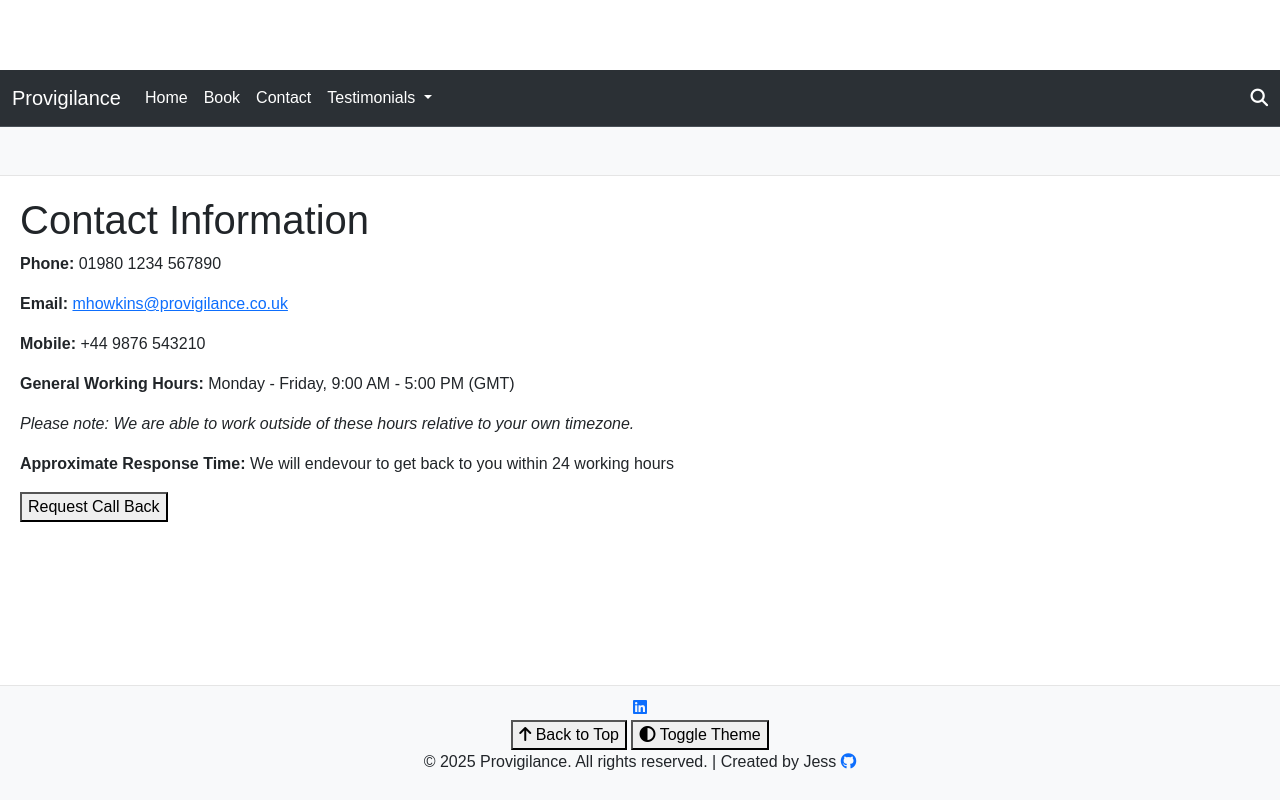
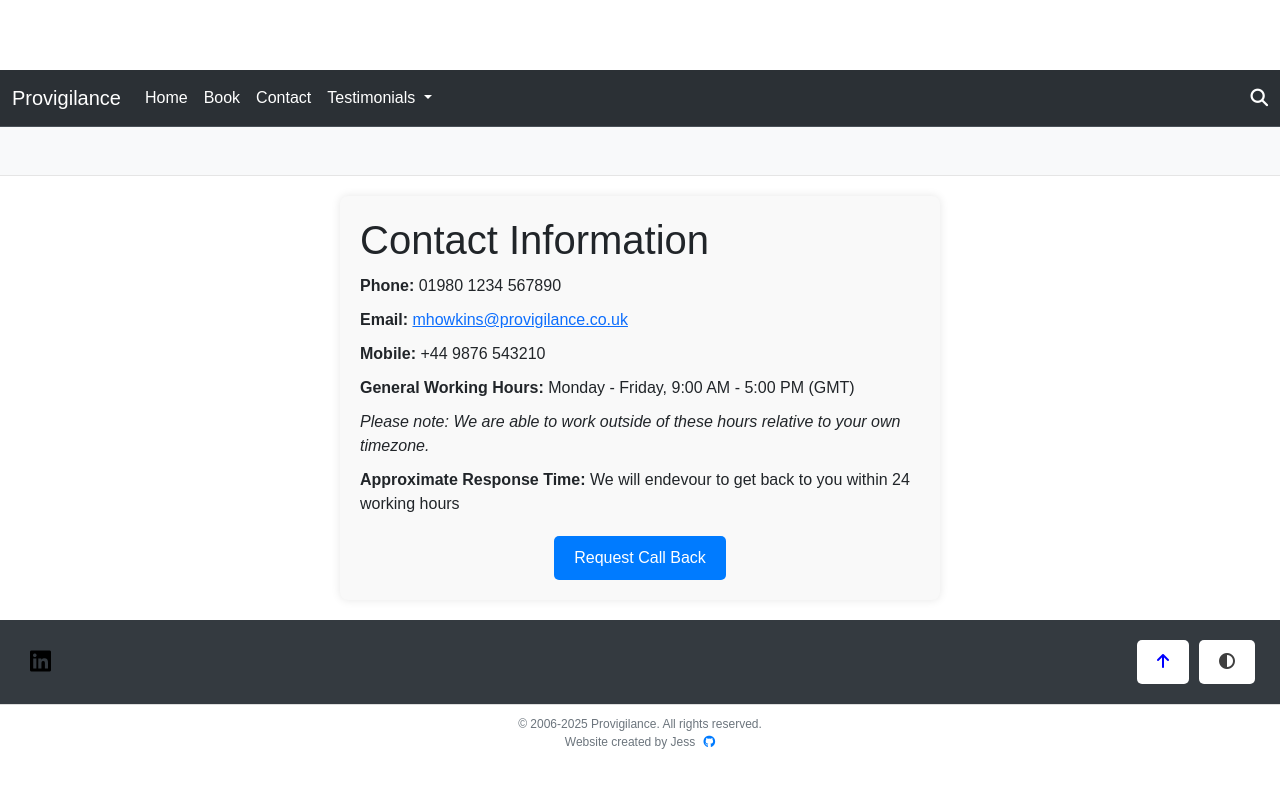
Before and after one commit to jesskins/provigilance, a Django app: page /contact/ in a window 1280 px wide. Run offline with Django 4.2, Linux system fonts and the light colour scheme; some libraries are stand-ins or nearby versions.

Commit message:
footer nicer, need to make main content of footer nicer... noticed i've broken the js for search bar again excellent

```diff
--- a/static/style.css
+++ b/static/style.css
@@ -18,16 +18,6 @@ main {
     background-color: #ffffff;
 }
 
-/* Footer styles */
-footer {
-    padding: 10px;
-    background-color: #f8f9fa;
-    text-align: center;
-    border-top: 1px solid #e5e5e5;
-    position: fixed;
-    width: 100%;
-    bottom: 0;
-}
 
 /* Custom navbar styles */
 .navbar {
@@ -71,3 +61,197 @@ footer {
     color: white;
     font-size: 110%;
 }
+
+
+/* Footer styles */
+/* .footer-content {
+    display: flex;
+    flex-direction: column;
+    align-items: center;
+    padding: 20px;
+    background-color: #f1f1f1;
+    text-align: center;
+}
+
+.social-links {
+    margin: 10px 0;
+}
+
+.social-links a {
+    margin: 0 10px;
+    color: #000;
+    text-decoration: none;
+}
+
+.footer-buttons {
+    margin-top: 10px;
+}
+
+.footer-buttons button {
+    margin: 5px;
+    padding: 10px 20px;
+    border: none;
+    border-radius: 5px;
+    cursor: pointer;
+}
+
+#toggle-theme {
+    background-color: #007bff;
+    color: white;
+}
+
+#toggle-theme:hover {
+    background-color: #0056b3;
+}
+
+#back-to-top {
+    background-color: #28a745;
+    color: white;
+}
+
+#back-to-top:hover {
+    background-color: #1e7e34;
+} */
+
+/* Footer styles */
+.footer-main {
+    display: flex;
+    justify-content: space-between;
+    align-items: center;
+    padding: 20px;
+    background-color: #343a40;
+    text-align: center;
+    width: 100%;
+}
+
+.social-links {
+    display: flex;
+    align-items: center;
+}
+
+.social-links a {
+    margin: 0 10px;
+    color: #000;
+    text-decoration: none;
+    font-size: 24px;
+}
+
+.social-links a:hover {
+    color: #007bff;
+}
+
+.footer-buttons {
+    display: flex;
+    align-items: center;
+}
+
+.footer-buttons button {
+    margin: 0 5px;
+    padding: 10px 20px;
+    border: none;
+    border-radius: 5px;
+    cursor: pointer;
+    font-size: 16px;
+}
+
+#toggle-theme {
+    background-color: #ffffff;
+    color: #3f3f3f;
+}
+
+#toggle-theme:hover {
+    background-color: #3f3f3f;
+    color: #ffffff
+}
+
+#back-to-top {
+    background-color: white;
+    color: blue;
+}
+
+#back-to-top:hover {
+    background-color: #007bff;
+    color: #ffffff
+
+}
+
+/* Footer bottom section styles */
+.footer-bottom {
+    background-color: #ffffff;
+    padding: 10px 0;
+    font-size: 12px;
+    text-align: center;
+    border-top: 1px solid #ddd;
+    width: 100%;
+}
+
+.footer-bottom p {
+    margin: 0;
+    color: #6c757d;
+}
+
+
+.footer-bottom-buis {
+    align-items: left;
+}
+
+.footer-bottom-dev {
+    align-items: right;
+}
+
+.footer-bottom a {
+    color: #007bff;
+    text-decoration: none;
+}
+
+.footer-bottom a:hover {
+    text-decoration: underline;
+}
+
+.footer-bottom i {
+    margin-left: 5px;
+}
+
+
+/* Dark mode styles */
+body.dark-mode {
+    background-color: #333;
+    color: white;
+}
+
+body.dark-mode .footer-content {
+    background-color: #444;
+}
+
+
+/* Contact page styles */
+.contact-container {
+    max-width: 600px;
+    margin: 0 auto;
+    padding: 20px;
+    background-color: #f9f9f9;
+    border-radius: 8px;
+    box-shadow: 0 0 10px rgba(0,0,0,0.1);
+}
+
+.contact-details p {
+    margin: 10px 0;
+}
+
+.cta-button {
+    margin-top: 20px;
+    text-align: center;
+}
+
+.cta-button button {
+    padding: 10px 20px;
+    background-color: #007bff;
+    color: white;
+    border: none;
+    border-radius: 5px;
+    cursor: pointer;
+}
+
+.cta-button button:hover {
+    background-color: #0056b3;
+}
--- a/templates/base_generic.html
+++ b/templates/base_generic.html
@@ -64,7 +64,7 @@
     </main>
 
     <footer>
-        <div class="footer-content">
+        <div class="footer-main">
             <div class="social-links">
                 <a href="https://www.linkedin.com/in/mike-howkins-81177723/" target="_blank">
                     <i class="fab fa-linkedin"></i>
@@ -72,21 +72,25 @@
             </div>
             <div class="footer-buttons">
                 <button id="back-to-top" onclick="scrollToTop()">
-                    <i class="fas fa-arrow-up"></i> Back to Top
-                </button>
+                    <i class="fas fa-arrow-up"></i></button>
                 <button id="toggle-theme">
-                    <i class="fas fa-adjust"></i> Toggle Theme
-                </button>
+                    <i class="fas fa-adjust"></i></button>
             </div>
         </div>
         <div class="footer-bottom">
-            <p>&copy; 2025 Provigilance. All rights reserved. | Created by Jess
+            <div footer-bottom-buis>
+            <p class="left">&copy; 2006-2025 Provigilance. All rights reserved.</p></div>
+
+               <div class="footer-bottom-dev"><p>Website created by Jess
                 <a href="https://github.com/jesskins" target="_blank">
                     <i class="fab fa-github"></i>
                 </a>
             </p>
+            </div>
         </div>
     </footer>
+
+
 
 
 
```
Also changed, not shown: static/scripts.js (+23 -1 lines).
